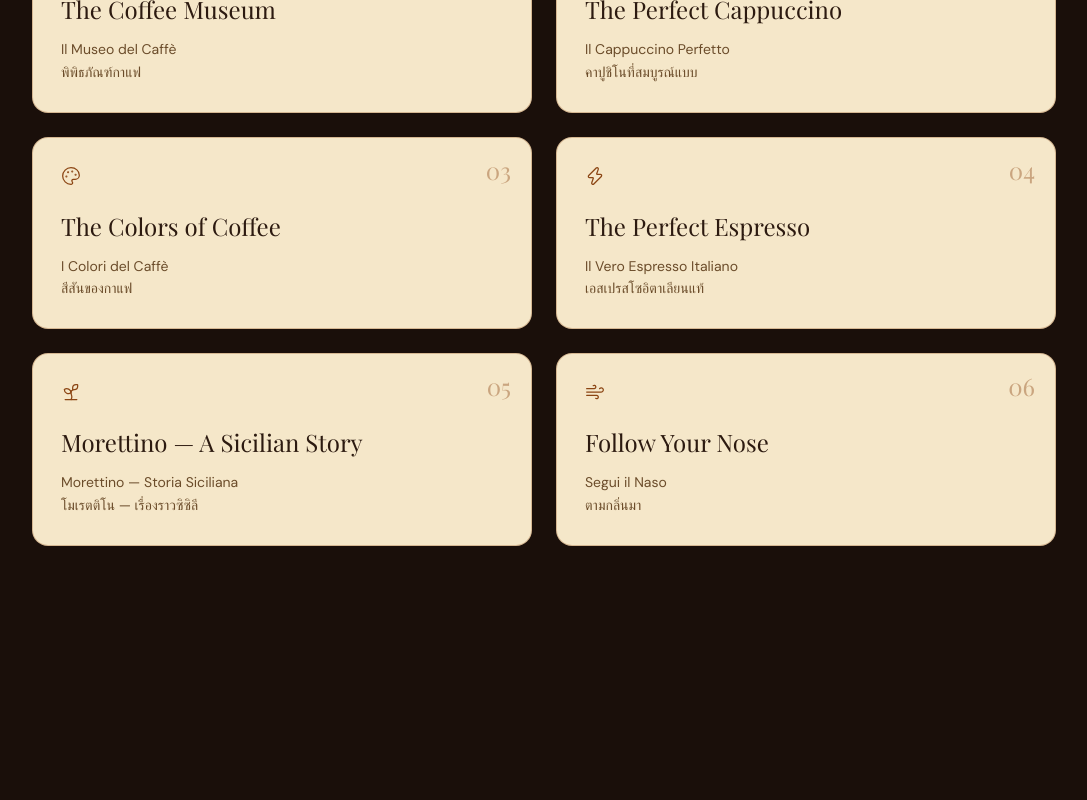
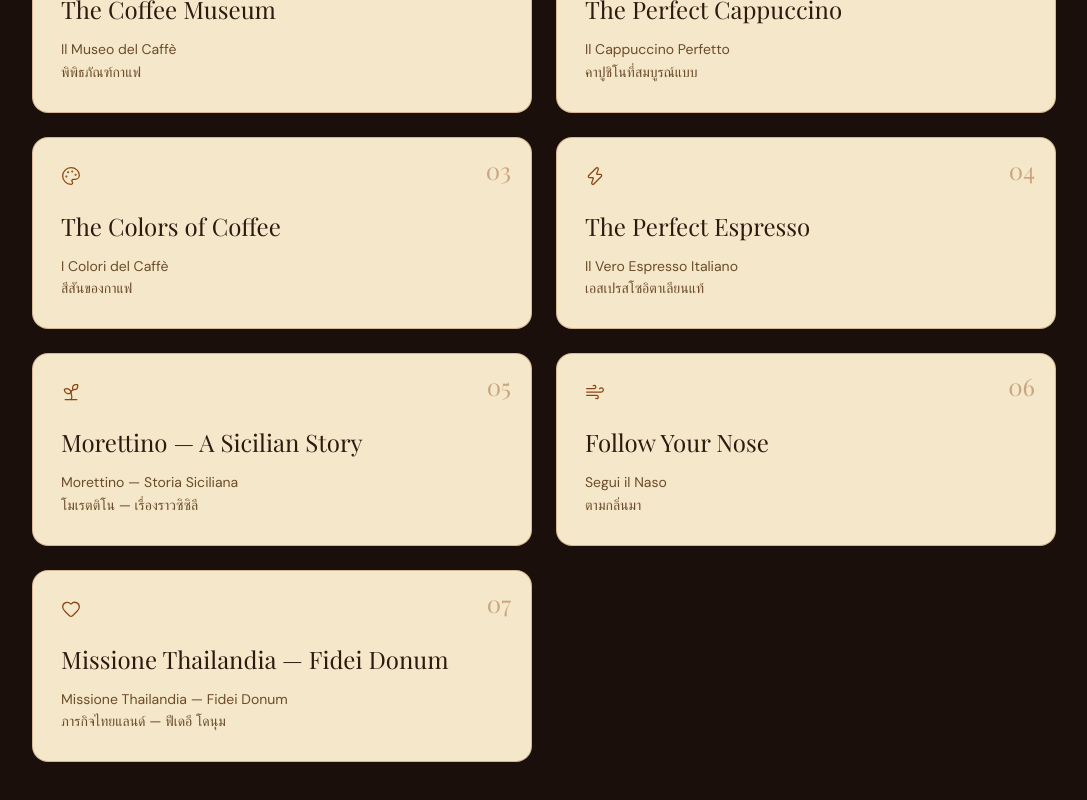
Before and after one commit to italylocations/sipsofitaly, a Next.js app: page / in a window 1280 px wide. Shown: the part 562-1362 px from the top of the page, without its empty margins (96-1183 px from the left). Before the commit the page ends 1172 px from the top, so only its background shows below. Built offline with nearby package versions, Linux system fonts and the light colour scheme; a web font is replaced by a local one.

Commit message:
feat: aggiunto video Missione Thailandia

```diff
--- a/app/page.tsx
+++ b/app/page.tsx
@@ -7,6 +7,7 @@
   Zap,
   Sprout,
   Wind,
+  Heart,
   type LucideIcon,
 } from "lucide-react";
 
@@ -60,6 +61,13 @@
     titleIT: "Segui il Naso",
     titleTH: "ตามกลิ่นมา",
     Icon: Wind,
+  },
+  {
+    slug: "missione",
+    titleEN: "Missione Thailandia — Fidei Donum",
+    titleIT: "Missione Thailandia — Fidei Donum",
+    titleTH: "ภารกิจไทยแลนด์ — ฟีเดอี โดนุม",
+    Icon: Heart,
   },
 ];
 
--- a/app/v/[slug]/page.tsx
+++ b/app/v/[slug]/page.tsx
@@ -53,6 +53,12 @@
     titleIT: "Segui il Naso — Gli Aromi del Caffè",
     titleTH: "ตามกลิ่นมา — กลิ่นหอมของกาแฟ",
     videoUrl: "https://pub-8b9c2c7396314112acb0d6c1fcee430d.r2.dev/aroma.mp4",
+  },
+  missione: {
+    titleEN: "Missione Thailandia — Fidei Donum",
+    titleIT: "Missione Thailandia — Fidei Donum",
+    titleTH: "ภารกิจไทยแลนด์ — ฟีเดอี โดนุม",
+    videoUrl: "https://pub-8b9c2c7396314112acb0d6c1fcee430d.r2.dev/missione-thailandia.mp4",
   },
 };
 
```
